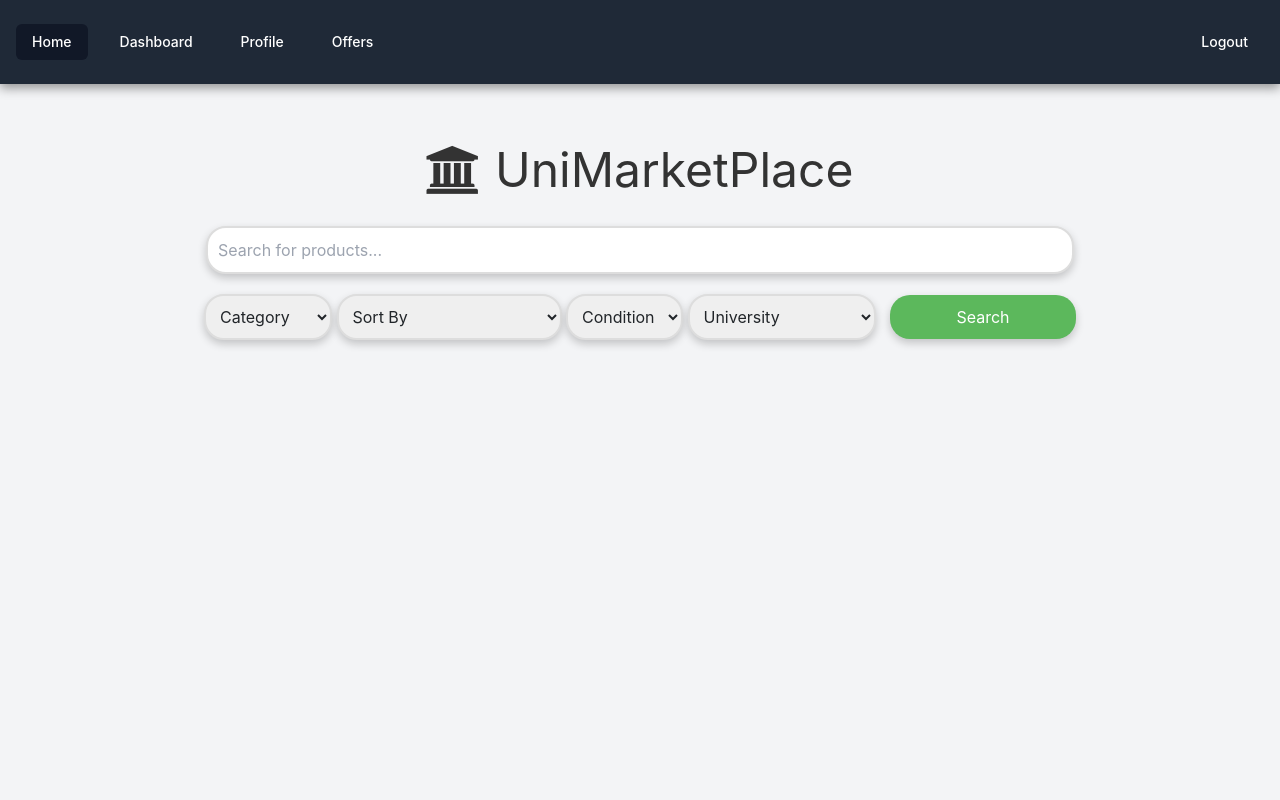
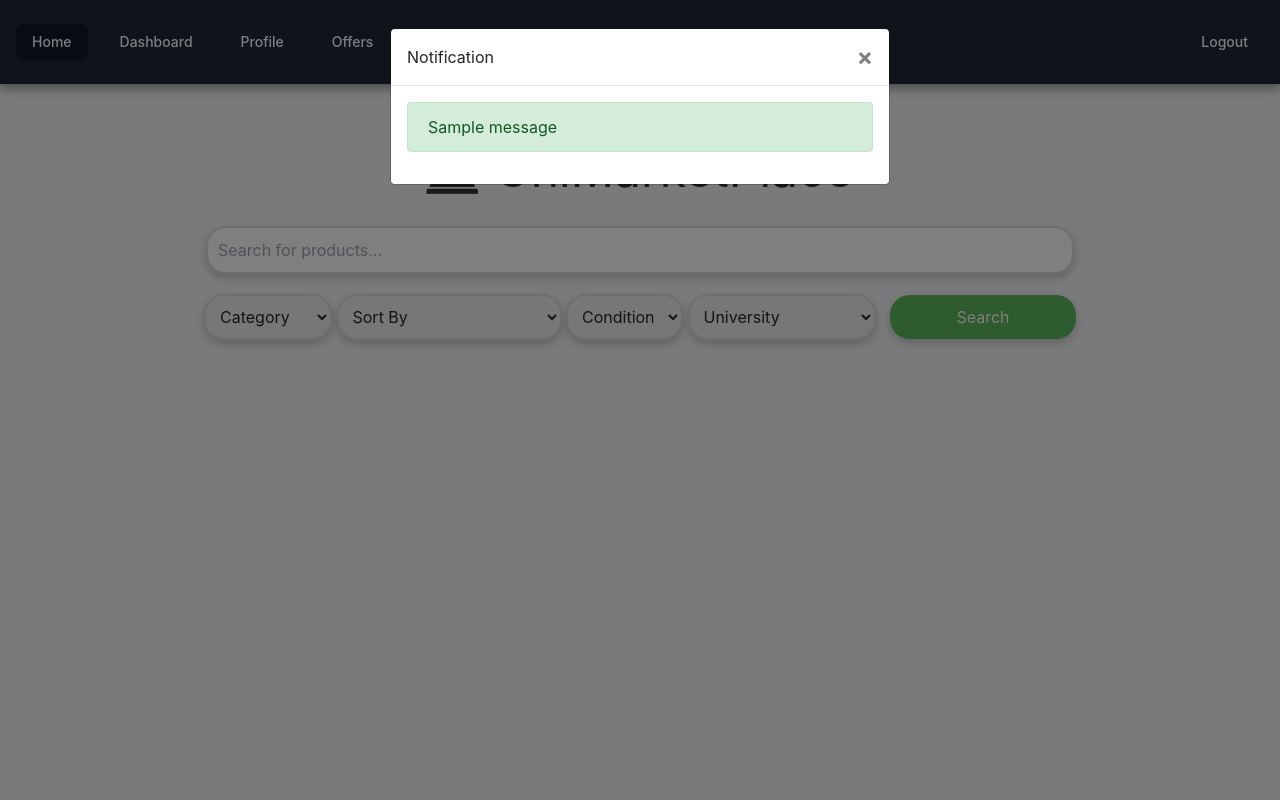
Before and after one commit to kukr/UniMarket-Place, a Flask app: page / in a window 1280 px wide. Run offline with Flask 2, Linux system fonts and the light colour scheme; the visitor is signed in with stand-in values (Sample User, id 1); one stand-in notice (Sample message) is shown; parts of the project's set-up code (start-up, migrations or seed data) failed here and were passed over; some libraries are stand-ins or nearby versions.

Commit message:
update base.html

```diff
--- a/templates/base.html
+++ b/templates/base.html
@@ -106,8 +106,41 @@
       <a href="{{ url_for('profile') }}">Profile</a>
       <a href="{{ url_for('logout') }}">Logout</a>
     </nav> -->
-
+    <!-- Flash Messages as Overlay -->
+    <div class="modal fade" id="flashMessagesModal" tabindex="-1" role="dialog" aria-labelledby="flashMessagesModalLabel" aria-hidden="true">
+      <div class="modal-dialog" role="document">
+          <div class="modal-content">
+              <div class="modal-header">
+                  <h5 class="modal-title" id="flashMessagesModalLabel">Notification</h5>
+                  <button type="button" class="close" data-dismiss="modal" aria-label="Close">
+                      <span aria-hidden="true">&times;</span>
+                  </button>
+              </div>
+              <div class="modal-body">
+                  {% with messages = get_flashed_messages(with_categories=true) %}
+                      {% if messages %}
+                          {% for category, message in messages %}
+                              <div class="alert alert-{{ category }} alert-dismissible fade show" role="alert">
+                                  {{ message }}
+                              </div>
+                          {% endfor %}
+                      {% endif %}
+                  {% endwith %}
+              </div>
+          </div>
+      </div>
+  </div>
     <div class="content">{% block content %}{% endblock %}</div>
-
+    <!-- Scripts -->
+    <script src="https://code.jquery.com/jquery-3.3.1.slim.min.js"></script>
+    <script src="https://cdnjs.cloudflare.com/ajax/libs/popper.js/1.14.7/umd/popper.min.js"></script>
+    <script src="https://stackpath.bootstrapcdn.com/bootstrap/4.3.1/js/bootstrap.min.js"></script>
+    <script>
+        $(document).ready(function() {
+            if ($('.modal-body .alert').length > 0) {
+                $('#flashMessagesModal').modal('show');
+            }
+        });
+    </script>
   </body>
 </html>
```
